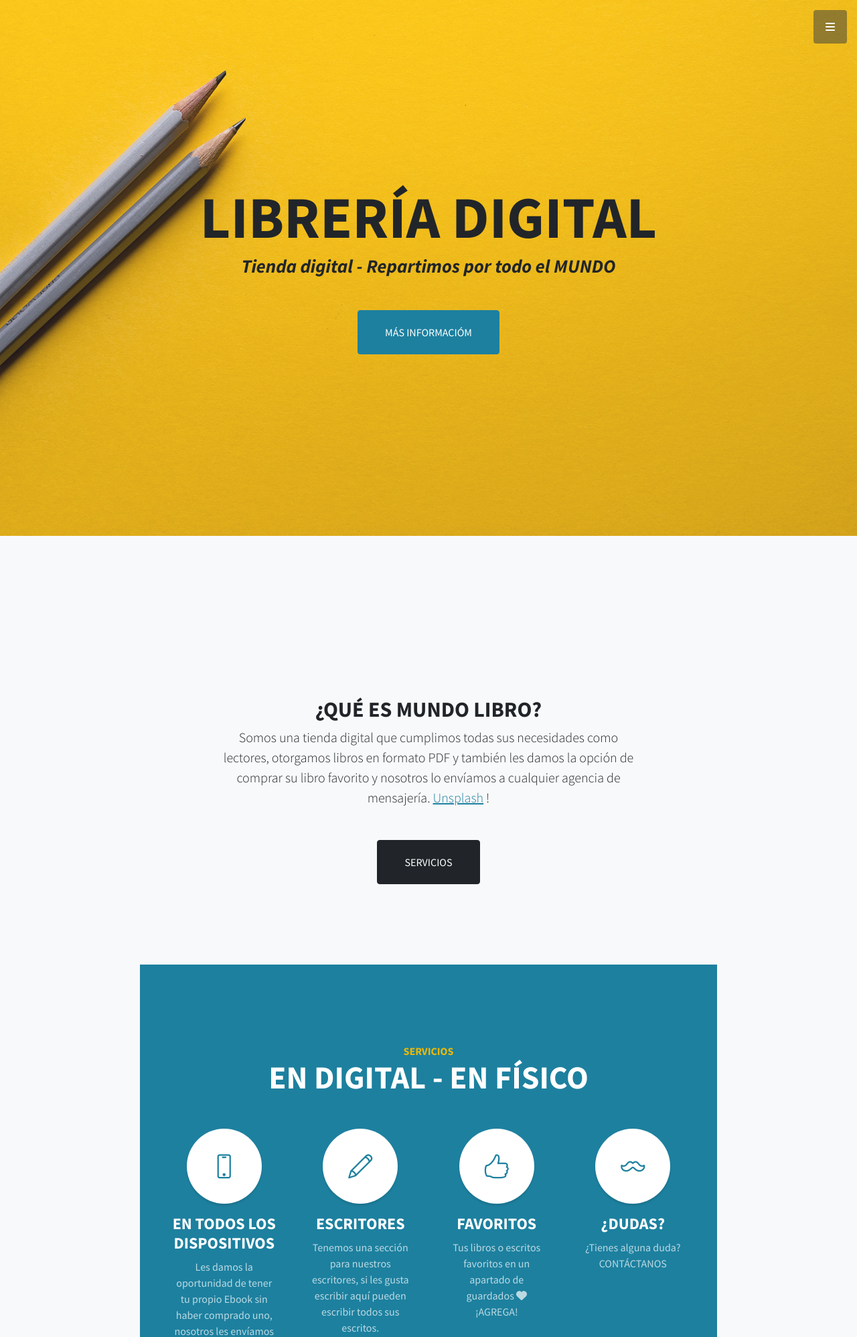
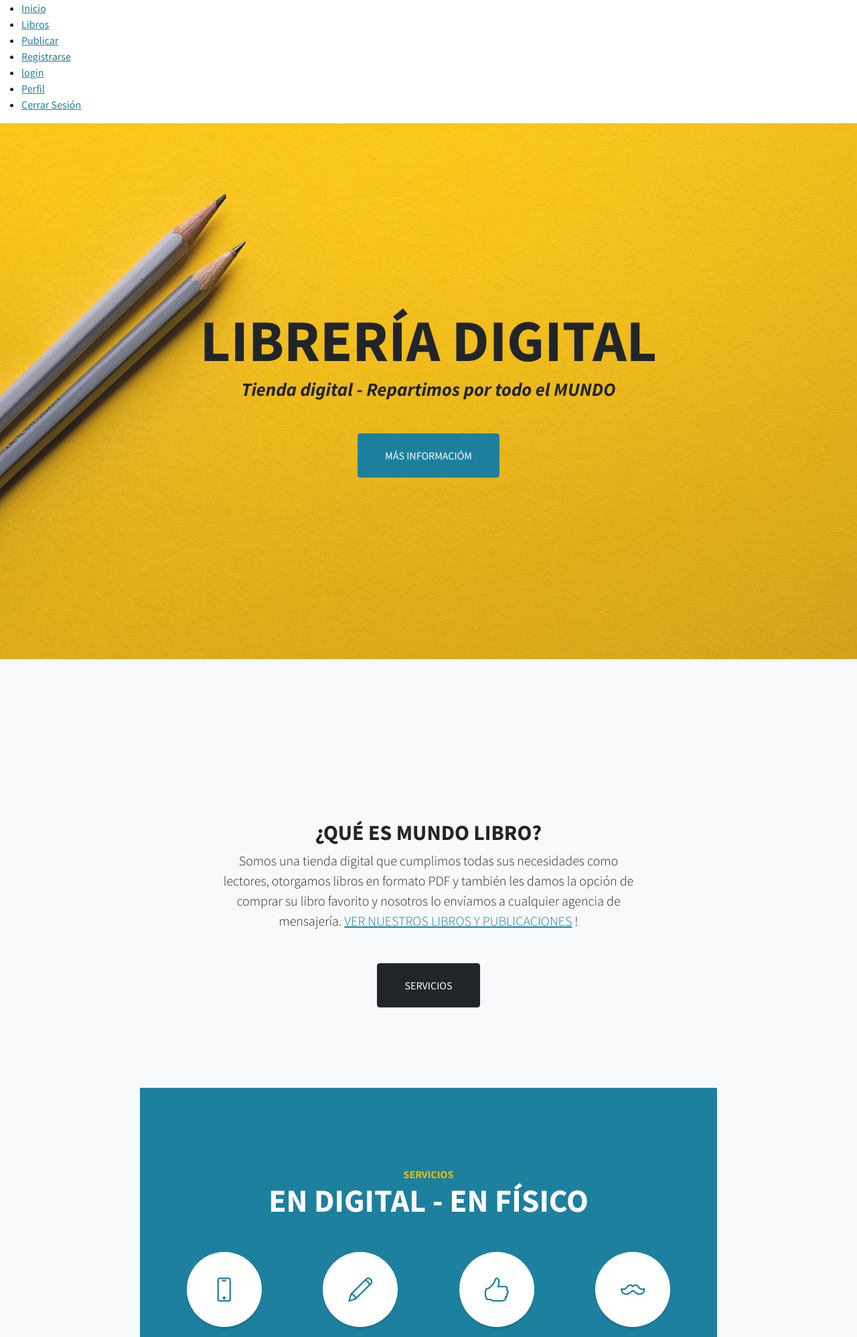
Before and after one commit to ZzzetaZoui/proyectofinal, a Django app: page /LibrosApp/inicio/ in a window 1280 px wide. Shown: the top 1996 px of the page at 67% size. Run offline with Django 4.2, Linux system fonts and the light colour scheme; some libraries are stand-ins or nearby versions.

Commit message:
VERSION FINAL

```diff
--- a/LibrosApp/templates/LibrosApp/inicio.html
+++ b/LibrosApp/templates/LibrosApp/inicio.html
@@ -10,7 +10,7 @@
                             Somos una tienda digital que cumplimos todas sus necesidades como lectores,
                             otorgamos libros en formato PDF y también les damos la opción de comprar
                             su libro favorito y nosotros lo envíamos a cualquier agencia de mensajería.
-                            <a href="https://unsplash.com/">Unsplash</a>
+                            <a href="http://127.0.0.1:8000/LibrosApp/libros/">VER NUESTROS LIBROS Y PUBLICACIONES</a>
                             !
                         </p>
                         <a class="btn btn-dark btn-xl" href="#services">SERVICIOS</a>
@@ -52,7 +52,9 @@
                     <div class="col-lg-3 col-md-6">
                         <span class="service-icon rounded-circle mx-auto mb-3"><i class="icon-mustache"></i></span>
                         <h4><strong>¿DUDAS?</strong></h4>
-                        <p class="text-faded mb-0">¿Tienes alguna duda? CONTÁCTANOS</p>
+                        <p class="text-faded mb-0">¿Tienes alguna duda? CONTÁCTANOS A:
+                            mundolibro@library.com
+                        </p>
                     </div>
                 </div>
             </div>
@@ -70,10 +72,11 @@
         <!-- Call to Action-->
         <section class="content-section bg-primary text-white">
             <div class="container px-4 px-lg-5 text-center">
-                <h2 class="mb-4">REGISTRARSE COMO: LECTORES - ESCRITORES
+                <h2 class="mb-4">AQUÍ PUEDE REGISTRARSE, LOGEARSE Y SUBIR TU LIBRO
                 </h2>
-                <a class="btn btn-xl btn-light me-4" href="#!">Escritores</a>
-                <a class="btn btn-xl btn-dark" href="#!">Lectores</a>
+                <a class="btn btn-xl btn-light me-4" href="http://127.0.0.1:8000/LibrosApp/register/">REGISTRARSE</a>
+                <a class="btn btn-xl btn-dark me-4" href="http://127.0.0.1:8000/LibrosApp/login/">LOGIN</a>
+                <a class="btn btn-xl btn-light me-4" href="http://127.0.0.1:8000/LibrosApp/librosposts/">PUBLICAR</a>
             </div>
         </section>
         {% endblock %}
--- a/LibrosApp/templates/LibrosApp/padre.html
+++ b/LibrosApp/templates/LibrosApp/padre.html
@@ -20,17 +20,19 @@
     </head>
     <body id="page-top">
         <!-- Navigation-->
-        <a class="menu-toggle rounded" href="#"><i class="fas fa-bars"></i></a>
-        <nav id="sidebar-wrapper">
-            <ul class="sidebar-nav">
-                <li class="sidebar-brand"><a href="#page-top">Start Bootstrap</a></li>
-                <li class="sidebar-nav-item"><a href="#page-top">Home</a></li>
-                <li class="sidebar-nav-item"><a href="#about">About</a></li>
-                <li class="sidebar-nav-item"><a href="#services">Services</a></li>
-                <li class="sidebar-nav-item"><a href="#portfolio">Portfolio</a></li>
-                <li class="sidebar-nav-item"><a href="#contact">Contact</a></li>
-            </ul>
-        </nav>
+        <header>
+            <nav>
+                <ul>
+                <li><a href="http://127.0.0.1:8000/LibrosApp/inicio/">Inicio</a></li>
+                <li><a href="http://127.0.0.1:8000/LibrosApp/libros/">Libros</a></li>
+                <li><a href="http://127.0.0.1:8000/LibrosApp/librosposts/">Publicar</a></l>
+                <li><a href="http://127.0.0.1:8000/LibrosApp/register/">Registrarse</a></li>
+                <li><a href="http://127.0.0.1:8000/LibrosApp/login/">login</a></li>
+                <li><a href="http://127.0.0.1:8000/LibrosApp/perfil/">Perfil</a></li>
+                <li><a href="#">Cerrar Sesión</a></li>
+             </ul>
+            </nav>
+        </header>
         <!-- Header-->
         <header class="masthead d-flex align-items-center">
             <div class="container px-4 px-lg-5 text-center">
--- a/LibrosApp/urls.py
+++ b/LibrosApp/urls.py
@@ -10,7 +10,7 @@ urlpatterns = [
     path("login/", login, name = "login"),
     path("register/", register, name = "register"),
     path("logout", LogoutView.as_view(template_name="LibrosApp/inicio.html"), name = "salir"),
-    path("editarUser", editarUsuario, name = "editUser"),
+    path("editarUsuario/", editarUsuario, name = "editUser"),
     path("agregarAvatar/", login, name="agregarAvatar/"),
     path("perfil/", perfil, name = "perfill"),
     path('detallePost/<int:pk>/', detallePost.as_view(), name='detallePost'),
--- a/LibrosApp/views.py
+++ b/LibrosApp/views.py
@@ -61,9 +61,9 @@ def register(request):
 def editarUsuario(request):
     userConect = request.user
     if request.method == "POST":
-        usuarioform = EditarUsuarioForm(request.POST)
-        if usuarioform.is_valid():
-            info = usuarioform.cleaned_data
+        usuarioForm = EditarUsuarioForm(request.POST)
+        if usuarioForm.is_valid():
+            info = usuarioForm.cleaned_data
             userConect.username = info["username"]
             userConect.email = info["email"]
             userConect.password1 = info["password1"]
@@ -71,8 +71,8 @@ def editarUsuario(request):
             userConect.save()
             return render(request, "LibrosApp/inicio.html")
     else:
-        usuarioform = EditarUsuarioForm(initial={"email": userConect.email})
-    return render(request, "LibrosApp/editarusuario.html", {"userEdit":usuarioform, "userOn":userConect})
+        usuarioForm = EditarUsuarioForm(initial={"email": userConect.email})
+    return render(request, "LibrosApp/editarusuario.html", {"userEdit":usuarioForm, "userOn":userConect})
 
 @login_required
 def agregarAvatar(request):
@@ -105,7 +105,7 @@ def postear(request):
         if posteo.is_valid():
             post = posteo.save(commit=False)
             post.user = current_user
-            #posteo.save()
+            posteo.save()
             messages.success(request, "Publicación enviado con éxito")
             return render(request, "LibrosApp/padre.html")
     else:
```
Also changed, not shown: LibrosApp/migrations/0001_initial.py (added), LibrosApp/migrations/__init__.py (added), db.sqlite3, 1 other file.
